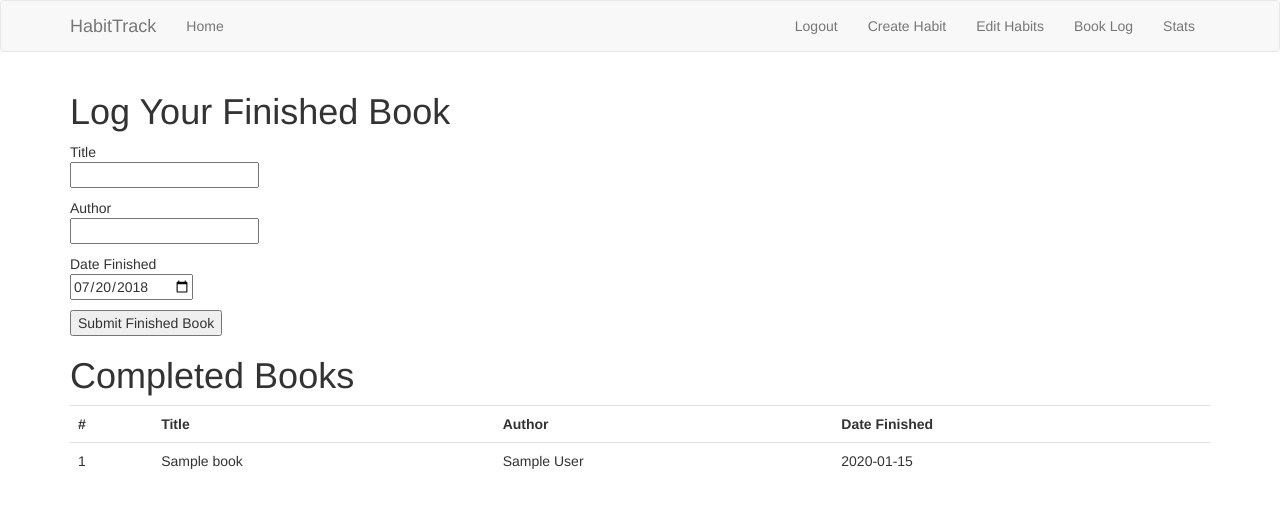
After one commit to bberastain/habittrack, a Flask app: page /book in a window 1280 px wide. The commit adds this page. Shown: the top 508 px of the page. Run offline with Flask 2, Linux system fonts and the light colour scheme; a user stored in the database is signed in; tables that the repository leaves empty hold one stand-in row (values such as "Sample post"); some libraries are stand-ins or nearby versions.

Commit message:
book log

```diff
--- a/app/main/forms.py
+++ b/app/main/forms.py
@@ -40,3 +40,10 @@ class CompleteForm(FlaskForm):
                                  widget=widgets.TableWidget(),
                                  option_widget=widgets.CheckboxInput())
     submit = SubmitField('Submit Completed Habits')
+
+
+class BookForm(FlaskForm):
+    title = StringField('Title', validators=[DataRequired()])
+    author = StringField('Author', validators=[Optional()])
+    date = DateField('Date Finished', default=date.today)
+    submit = SubmitField('Submit Finished Book')
--- a/app/main/routes.py
+++ b/app/main/routes.py
@@ -1,9 +1,9 @@
 from flask import session, render_template, flash, redirect, url_for, request
 from app import db
 from app.main.forms import CreateForm, SelectHabitForm, EditForm, \
-    CompleteForm, SelectDateForm
+    CompleteForm, SelectDateForm, BookForm
 from flask_login import current_user, login_required
-from app.models import Habit, Completed
+from app.models import Habit, Completed, Book
 from datetime import date
 from app.main import bp
 from decimal import Decimal, getcontext
@@ -33,8 +33,6 @@ def habits_given_date(day):
     return days_habits
 
 
-# still need to prepopulate with completed habits,
-# check them against submitted data, and edit database accordingly
 @bp.route('/', methods=['GET', 'POST'])
 @bp.route('/index', methods=['GET', 'POST'])
 @login_required
@@ -156,3 +154,18 @@ def stats():
         plist.append(percent)
     stats = list(zip(hlist, tlist, clist, plist))
     return render_template('stats.html', title='Habit Stats', stats=stats)
+
+
+@bp.route('/book', methods=['GET', 'POST'])
+@login_required
+def book():
+    form = BookForm()
+    books = Book.query.filter_by(user_id=current_user.id).all()
+    if form.validate_on_submit():
+        book = Book(title=form.title.data, author=form.author.data,
+                    date=form.date.data, user_id=current_user.id)
+        db.session.add(book)
+        db.session.commit()
+        flash('Book Log Updated')
+        return redirect(url_for('main.index'))
+    return render_template('book.html', title='Books', form=form, books=books)
--- a/app/templates/base.html
+++ b/app/templates/base.html
@@ -27,6 +27,7 @@
                 <li><a href="{{ url_for('auth.logout') }}">Logout</a></li>
                 <li><a href="{{ url_for('main.create') }}">Create Habit</a></li>
                 <li><a href="{{ url_for('main.select_habit') }}">Edit Habits</a></li>
+                <li><a href="{{ url_for('main.book' ) }}">Book Log</a></li>
                 <li><a href="{{ url_for('main.stats') }}">Stats</a></li>
                 {% endif %}
             </ul>
--- /dev/null
+++ b/app/templates/book.html
@@ -0,0 +1,34 @@
+{% extends 'base.html' %}
+
+{% block app_content %}
+<h1>Log Your Finished Book</h1>
+<form name="form" action="" method="post">
+  {{ form.hidden_tag() }}
+Title
+  <p>{{ form.title }}</p>
+Author
+  <p>{{ form.author }}</p>
+Date Finished
+  <p>{{ form.date }}</p>
+
+  <p>{{ form.submit() }}</p>
+</form>
+<h1>Completed Books</h1>
+<table class='table'>
+  <tr>
+    <th scope='col'>#</th>
+    <th scope='col'>Title</th>
+    <th scope='col'>Author</th>
+    <th scope='col'>Date Finished</th>
+  <tr>
+{% for book in books %}
+  <tr>
+    <td scope='row'>{{ loop.index }}</td>
+    <td>{{ book.title }}</td>
+    <td>{{ book.author }}</td>
+    <td>{{ book.date }}</td>
+  </tr>
+  {% endfor %}
+</table>
+
+{% endblock %}
```
Also changed, not shown: app/models.py (+13 -1 lines), app/templates/stats.html (+4 -4 lines), migrations/versions/30988d3061b6_book.py (added, +36 -0 lines), app.db.
